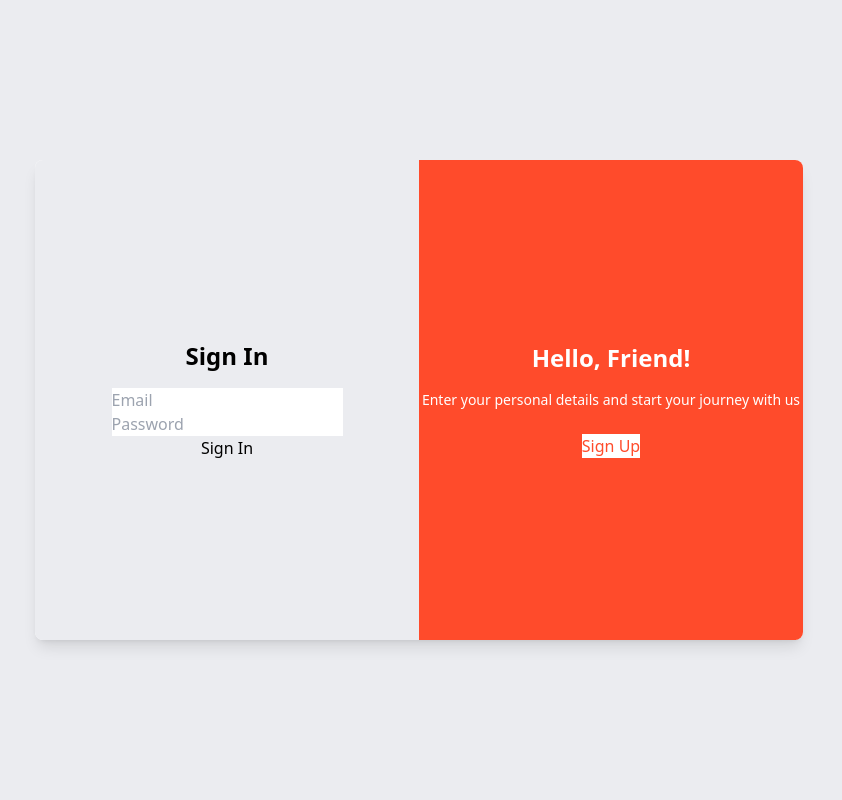
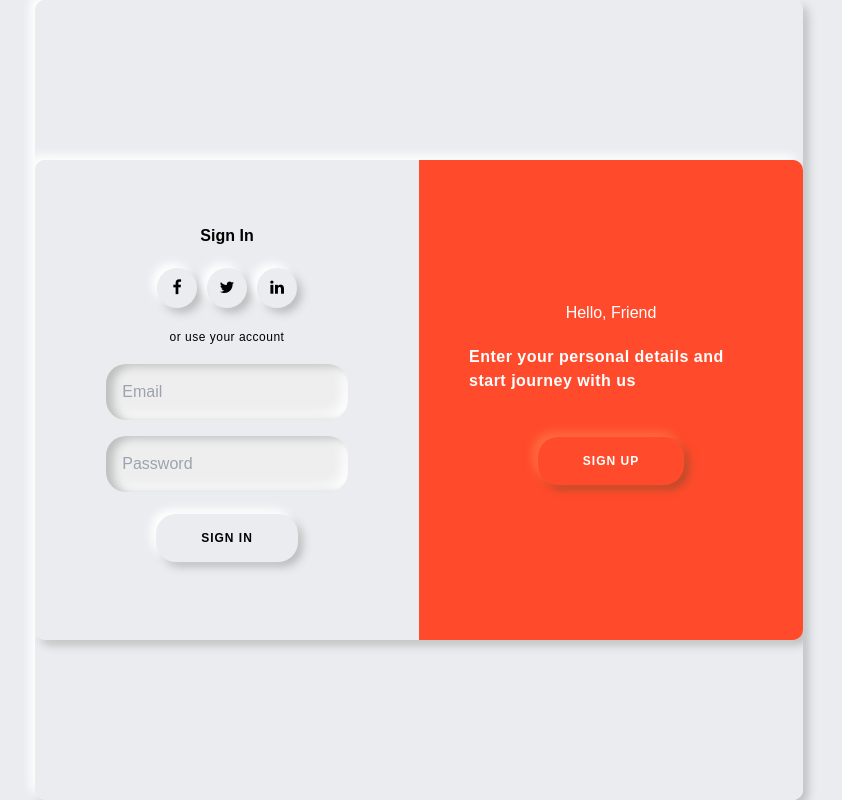
Before and after one commit to jjjjuWon/login_page_frontend, a Next.js app: page / in a window 1280 px wide. Shown: the whole page, without its empty margins (221-1063 px from the left). Built offline with nearby package versions, Linux system fonts and the light colour scheme.

Commit message:
Fixed various bugs..

```diff
--- a/app/globals.css
+++ b/app/globals.css
@@ -1,6 +1,8 @@
 @tailwind base;
 @tailwind components;
 @tailwind utilities;
+
+@import url("https://cdnjs.cloudflare.com/ajax/libs/font-awesome/4.7.0/css/font-awesome.css");
 
 :root {
   --foreground-rgb: 0, 0, 0;
@@ -8,12 +10,198 @@
   --background-end-rgb: 255, 255, 255;
 }
 
+* {
+  box-sizing: border-box;
+}
+
 body {
+  font-family: "Montserrat", sans-serif;
+  margin: 0;
+  padding: 0;
   color: rgb(var(--foreground-rgb));
-  background: linear-gradient(
-    to bottom,
-    transparent,
-    rgb(var(--background-end-rgb))
-  )
-  rgb(var(--background-start-rgb));
+  background: linear-gradient(to bottom,
+      transparent,
+      rgb(var(--background-end-rgb))) rgb(var(--background-start-rgb));
 }
+
+.wrapper {
+  width: 100%;
+  height: 100vh;
+  display: flex;
+  justify-content: center;
+  align-items: center;
+  background: #ebecf0;
+  overflow: hidden;
+}
+
+.container {
+  border-radius: 10px;
+  box-shadow: -5px -5px 10px #fff, 5px 5px 10px #babebc;
+  position: absolute;
+  width: 768px;
+  min-height: 480px;
+  overflow: hidden;
+}
+
+form {
+  background: #ebecf0;
+  display: flex;
+  flex-direction: column;
+  padding: 0 50px;
+  height: 100%;
+  justify-content: center;
+  align-items: center;
+}
+
+form input {
+  background: #eee;
+  padding: 16px;
+  margin: 8px 0;
+  width: 85%;
+  border: 0;
+  outline: none;
+  border-radius: 20px;
+  box-shadow: inset 7px 2px 10px #babebc, inset -5px -5px 12px #fff;
+}
+
+button {
+  border-radius: 20px;
+  border: none;
+  outline: none;
+  font-size: 12px;
+  font-weight: bold;
+  padding: 15px 45px;
+  margin: 14px;
+  letter-spacing: 1px;
+  text-transform: uppercase;
+  cursor: pointer;
+  transition: transform 80ms ease-in;
+}
+
+.form_btn {
+  box-shadow: -5px -5px 10px #fff, 5px 5px 8px #babebc;
+}
+
+.form_btn:active {
+  box-shadow: inset 1px 1px 2px #babebc, inset -1px -1px 2px #fff;
+}
+
+.overlay_btn {
+  background-color: #ff4b2b;
+  color: #fff;
+  box-shadow: -5px -5px 10px #ff6b3f, 5px 5px 8px #bf4b2b;
+}
+
+.sign-in-container {
+  position: absolute;
+  left: 0;
+  width: 50%;
+  height: 100%;
+  transition: all 0.5s;
+}
+
+.sign-up-container {
+  position: absolute;
+  left: 0;
+  width: 50%;
+  height: 100%;
+  opacity: 0;
+  transition: all 0.5s;
+}
+
+.overlay-left {
+  display: flex;
+  flex-direction: column;
+  padding: 0 50px;
+  justify-content: center;
+  align-items: center;
+  position: absolute;
+  right: 0;
+  width: 50%;
+  height: 100%;
+  opacity: 0;
+  background-color: #ff4b2b;
+  color: #fff;
+  transition: all 0.5s;
+}
+
+.overlay-right {
+  display: flex;
+  flex-direction: column;
+  padding: 0 50px;
+  justify-content: center;
+  align-items: center;
+  position: absolute;
+  right: 0;
+  width: 50%;
+  height: 100%;
+  background-color: #ff4b2b;
+  color: #fff;
+  transition: all 0.5s;
+}
+
+.container.right-panel-active .sign-in-container {
+  transform: translateX(100%);
+  opacity: 0;
+}
+
+.container.right-panel-active .sign-up-container {
+  transform: translateX(100%);
+  opacity: 1;
+  z-index: 2;
+}
+
+.container.right-panel-active .overlay-right {
+  transform: translateX(-100%);
+  opacity: 0;
+}
+
+.container.right-panel-active .overlay-left {
+  transform: translateX(-100%);
+  opacity: 1;
+  z-index: 2;
+}
+
+.social-links {
+  margin: 20px 0;
+}
+
+form h1 {
+  font-weight: bold;
+  margin: 0;
+  color: #000;
+}
+
+p {
+  font-size: 16px;
+  font-weight: bold;
+  letter-spacing: 0.5px;
+  margin: 20px 0 30px;
+}
+
+span {
+  font-size: 12px;
+  color: #000;
+  letter-spacing: 0.5px;
+  margin-bottom: 10px;
+}
+
+.social-links div {
+  width: 40px;
+  height: 40px;
+  display: inline-flex;
+  justify-content: center;
+  align-items: center;
+  margin: 0 5px;
+  border-radius: 50%;
+  box-shadow: -5px -5px 10px #fff, 5px 5px 8px #babebc;
+  cursor: pointer;
+}
+
+.social-links a {
+  color: #000;
+}
+
+.social-links div:active {
+  box-shadow: inset 1px 1px 2px #babebc, inset -1px -1px 2px #fff;
+}
--- a/app/layout.tsx
+++ b/app/layout.tsx
@@ -1,8 +1,5 @@
+import './globals.css'
 import type { Metadata } from 'next'
-import { Inter } from 'next/font/google'
-import './globals.css'
-
-const inter = Inter({ subsets: ['latin'] })
 
 export const metadata: Metadata = {
   title: 'Chat App',
@@ -22,7 +19,13 @@ export default function RootLayout({
           href="https://cdnjs.cloudflare.com/ajax/libs/font-awesome/4.7.0/css/font-awesome.css"
         />
       </head>
-      <body>{children}</body>
+      <body>
+        <div className="wrapper">
+          <div className="container">
+            {children}
+          </div>
+        </div>
+      </body>
     </html>
   )
 }
--- a/app/page.tsx
+++ b/app/page.tsx
@@ -1,66 +1,66 @@
 'use client';
 
 import { useState } from 'react';
-import { useRouter } from 'next/navigation';
 
-export default function AuthPage() {
+export default function LoginPage() {
   const [isSignUp, setIsSignUp] = useState(false);
-  const router = useRouter();
-
-  const handleSubmit = (e: React.FormEvent<HTMLFormElement>) => {
-    e.preventDefault();
-    const formData = new FormData(e.currentTarget);
-    const data = Object.fromEntries(formData.entries());
-
-    localStorage.setItem('name', data.name?.toString() || data.email?.toString() || '');
-    localStorage.setItem('token', 'dummy-token');
-    router.push('/chat');
-  };
 
   return (
-    <div className="min-h-screen flex items-center justify-center bg-[#ebecf0]">
-      <div className="relative w-[768px] min-h-[480px] bg-white rounded-lg shadow-lg overflow-hidden">
-
-        {/* Sign In */}
-        <div className={`absolute left-0 w-1/2 h-full transition-all duration-500 ease-in-out
-          ${isSignUp ? 'translate-x-full opacity-0 z-0' : 'translate-x-0 opacity-100 z-10'}`}>
-          <form onSubmit={handleSubmit} className="bg-[#ebecf0] flex flex-col px-12 h-full justify-center items-center">
-            <h1 className="font-bold text-2xl mb-4">Sign In</h1>
-            <input type="email" name="email" placeholder="Email" required className="form-input-style" />
-            <input type="password" name="password" placeholder="Password" required className="form-input-style" />
-            <button type="submit" className="form-btn-style">Sign In</button>
+    <div className="wrapper">
+      <div className={`container ${isSignUp ? 'right-panel-active' : ''}`}>
+        <div className="sign-up-container">
+          <form id="signupForm">
+            <h1>Create Account</h1>
+            <div className="social-links">
+              <div><a href="#"><i className="fa fa-facebook"></i></a></div>
+              <div><a href="#"><i className="fa fa-twitter"></i></a></div>
+              <div><a href="#"><i className="fa fa-linkedin"></i></a></div>
+            </div>
+            <span>or use your email for registration</span>
+            <input type="text" placeholder="Name" id="signupName" required />
+            <input type="email" placeholder="Email" id="signupEmail" required />
+            <input type="password" placeholder="Password" id="signupPassword" required />
+            <button className="form_btn" type="submit">Sign Up</button>
           </form>
         </div>
 
-        {/* Sign Up */}
-        <div className={`absolute left-0 w-1/2 h-full transition-all duration-500 ease-in-out
-          ${isSignUp ? 'translate-x-0 opacity-100 z-10' : 'translate-x-full opacity-0 z-0'}`}>
-          <form onSubmit={handleSubmit} className="bg-[#ebecf0] flex flex-col px-12 h-full justify-center items-center">
-            <h1 className="font-bold text-2xl mb-4">Create Account</h1>
-            <input type="text" name="name" placeholder="Name" required className="form-input-style" />
-            <input type="email" name="email" placeholder="Email" required className="form-input-style" />
-            <input type="password" name="password" placeholder="Password" required className="form-input-style" />
-            <button type="submit" className="form-btn-style">Sign Up</button>
+        <div className="sign-in-container">
+          <form id="signinForm">
+            <h1>Sign In</h1>
+            <div className="social-links">
+              <div><a href="#"><i className="fa fa-facebook"></i></a></div>
+              <div><a href="#"><i className="fa fa-twitter"></i></a></div>
+              <div><a href="#"><i className="fa fa-linkedin"></i></a></div>
+            </div>
+            <span>or use your account</span>
+            <input type="email" placeholder="Email" id="signinEmail" required />
+            <input type="password" placeholder="Password" id="signinPassword" required />
+            <button className="form_btn" type="submit">Sign In</button>
           </form>
         </div>
 
-        {/* Overlay */}
-        <div className="absolute top-0 left-1/2 w-1/2 h-full transition-all duration-500 ease-in-out z-20">
-          <div className={`absolute inset-0 transition-transform duration-500 ease-in-out
-            ${isSignUp ? '-translate-x-full' : 'translate-x-0'} bg-[#ff4b2b] text-white flex flex-col justify-center items-center`}>
-            {isSignUp ? (
-              <>
-                <h1 className="text-2xl font-bold mb-4">Welcome Back!</h1>
-                <p className="text-sm text-center mb-6">To keep connected, please log in with your personal info</p>
-                <button onClick={() => setIsSignUp(false)} className="form-btn-style bg-white text-[#ff4b2b]">Sign In</button>
-              </>
-            ) : (
-              <>
-                <h1 className="text-2xl font-bold mb-4">Hello, Friend!</h1>
-                <p className="text-sm text-center mb-6">Enter your personal details and start your journey with us</p>
-                <button onClick={() => setIsSignUp(true)} className="form-btn-style bg-white text-[#ff4b2b]">Sign Up</button>
-              </>
-            )}
+        <div className="overlay-container">
+          <div className="overlay-left">
+            <h1>Welcome Back</h1>
+            <p>To keep connected with us please login with your personal info</p>
+            <button
+              id="signIn"
+              className="overlay_btn"
+              onClick={() => setIsSignUp(false)}
+            >
+              Sign In
+            </button>
+          </div>
+          <div className="overlay-right">
+            <h1>Hello, Friend</h1>
+            <p>Enter your personal details and start journey with us</p>
+            <button
+              id="signUp"
+              className="overlay_btn"
+              onClick={() => setIsSignUp(true)}
+            >
+              Sign Up
+            </button>
           </div>
         </div>
       </div>
```
